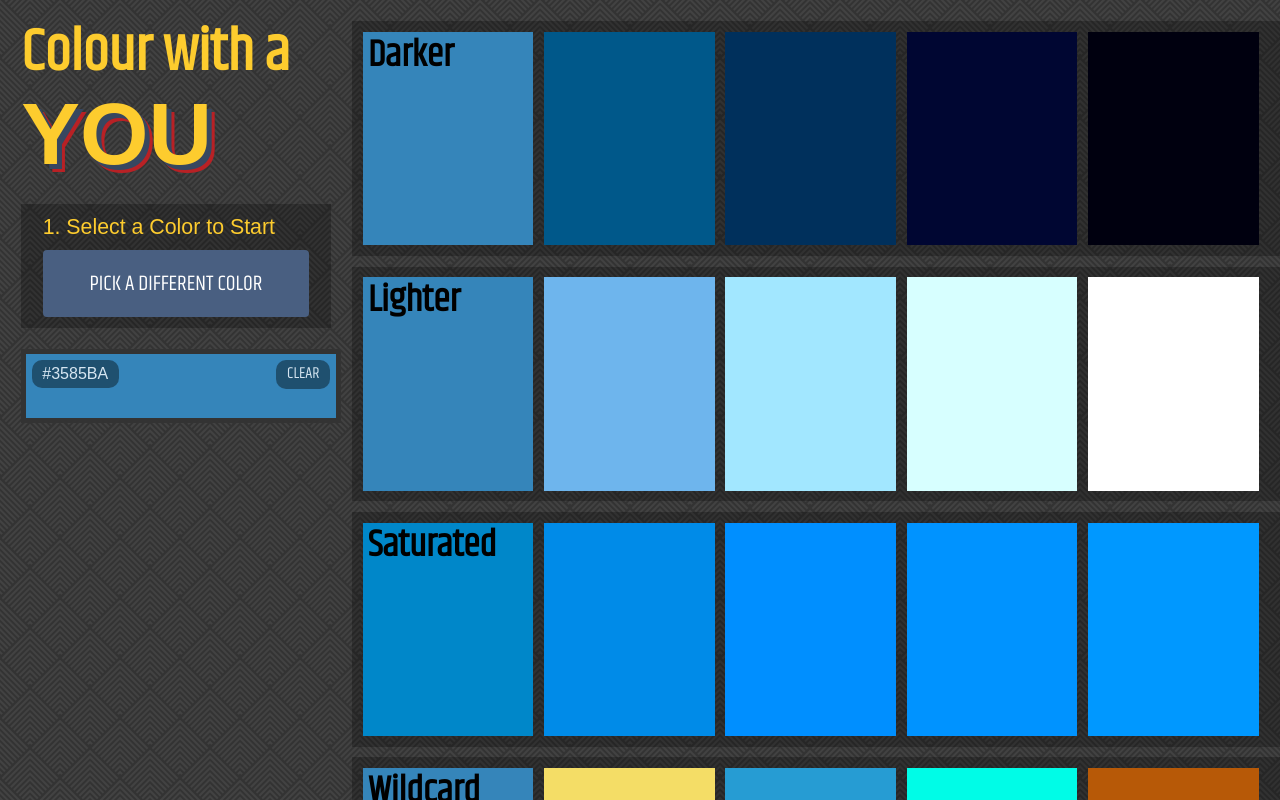
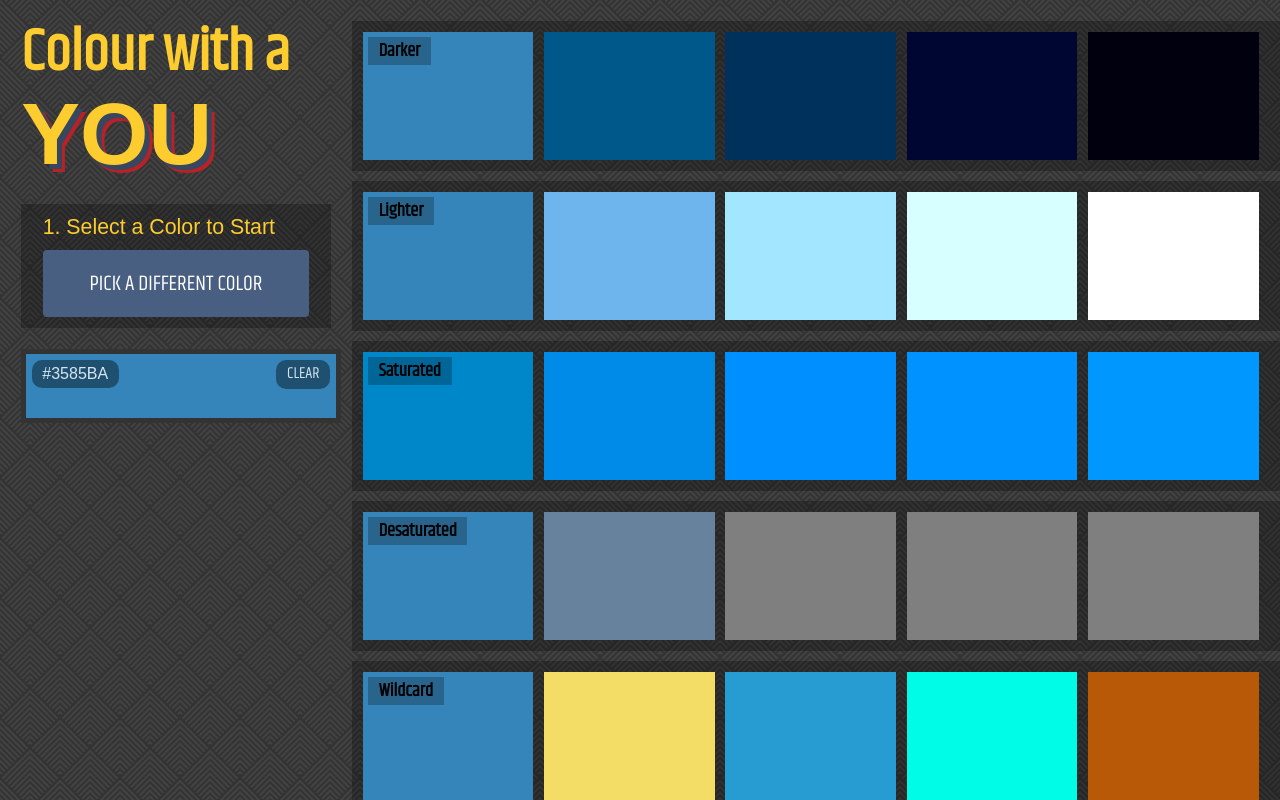
Before and after one commit to drinkingtheink/colour_with_a_you, a Vue app: page / in a window 1280 px wide. Both pictures are taken after a click on the button "SELECT ONE AT RANDOM". Built offline with nearby package versions, Linux system fonts and the light colour scheme; a web font is replaced by a local one.

Commit message:
Polish on palette display.

```diff
--- a/src/components/PaletteDisplay.vue
+++ b/src/components/PaletteDisplay.vue
@@ -11,7 +11,8 @@
 				class="swatch"
 				v-for="swatch in darkPalette"
 				:style="generateColorStyles(swatch)"
-				></span>
+				>
+				</span>
 		</div>
 
 		<div
@@ -23,7 +24,8 @@
 				class="swatch"
 				v-for="swatch in lightPalette"
 				:style="generateColorStyles(swatch)"
-				></span>
+				>
+				</span>
 		</div>
 
 		<div
@@ -35,7 +37,21 @@
 				class="swatch"
 				v-for="swatch in saturatedPalette"
 				:style="generateColorStyles(swatch)"
-				></span>
+				>
+				</span>
+		</div>
+
+		<div
+			class="palette_object desaturated"
+			v-if="lightPalette"
+		>
+			<h3 class="palette_label">Desaturated</h3>
+			<span
+				class="swatch"
+				v-for="swatch in desaturatedPalette"
+				:style="generateColorStyles(swatch)"
+				>
+				</span>
 		</div>
 
 		<div
@@ -54,10 +70,12 @@
 
 <script>
 	import { mapState } from 'vuex'
+	import chroma from 'chroma-js'
+
 	export default {
 		name: 'PaletteDisplay',
 		computed: {
-			...mapState(['currentColor', 'darkPalette', 'lightPalette', 'saturatedPalette', 'wildcardPalette', 'palettes'])
+			...mapState(['currentColor', 'darkPalette', 'lightPalette', 'saturatedPalette', 'desaturatedPalette', 'wildcardPalette', 'palettes'])
 		},
 		methods: {
 			generateColorStyles (swatch) {
@@ -84,12 +102,14 @@
 	position: absolute;
 	top: .25rem;
 	left: .25rem;
-	margin: 0;
+	margin: .5rem 0 0 .5rem;
 	padding: 0 .5rem;
+	background-color: rgba(black, .25);
+	font-size: 85%;
 }
 
 .swatch {
-	height: 10em;
+	height: 6em;
 	width: 15em;
 	margin-right: .5em;
 }
--- a/src/store.js
+++ b/src/store.js
@@ -12,6 +12,7 @@ export default new Vuex.Store({
 		darkPalette: null,
 		lightPalette: null,
 		saturatedPalette: null,
+		desaturdatedPalette: null,
 		wildcardPalette: null,
 		errors: null
 	},
@@ -37,6 +38,9 @@ export default new Vuex.Store({
 		addSaturatedPalette (state, palette) {
 			state.saturatedPalette = palette
 		},
+		addDesaturatedPalette (state, palette) {
+			state.desaturatedPalette = palette
+		},
 		addWildcardPalette (state, palette) {
 			state.wildcardPalette = palette
 		},
@@ -44,6 +48,7 @@ export default new Vuex.Store({
 			state.lightPalette = null
 			state.darkPalette = null
 			state.saturatedPalette = null
+			state.desaturatedPalette = null
 			state.wildcardPalette = null
 		}
  	},
@@ -66,17 +71,20 @@ export default new Vuex.Store({
 			let darkColors = []
 			let lightColors = []
 			let saturatedColors = []
+			let desaturatedColors = []
 			let wildcardColors = []
 
 			for (var i = 0; i < swatchCount; i++) {
 				lightColors[i] = theColor.brighten(i)
 				darkColors[i] = theColor.darken(i)
 				saturatedColors[i] = theColor.saturate(i + .5)
-				wildcardColors[i] = ( i === 0 ? theColor : randomColor())
+				desaturatedColors[i] = theColor.desaturate(i)
+				wildcardColors[i] = ( i == 0 ? theColor : randomColor())
 			}
 			commit('addDarkPalette', darkColors)
 			commit('addLightPalette', lightColors)
 			commit('addSaturatedPalette', saturatedColors)
+			commit('addDesaturatedPalette', desaturatedColors)
 			commit('addWildcardPalette', wildcardColors)
 		}
   }
```
